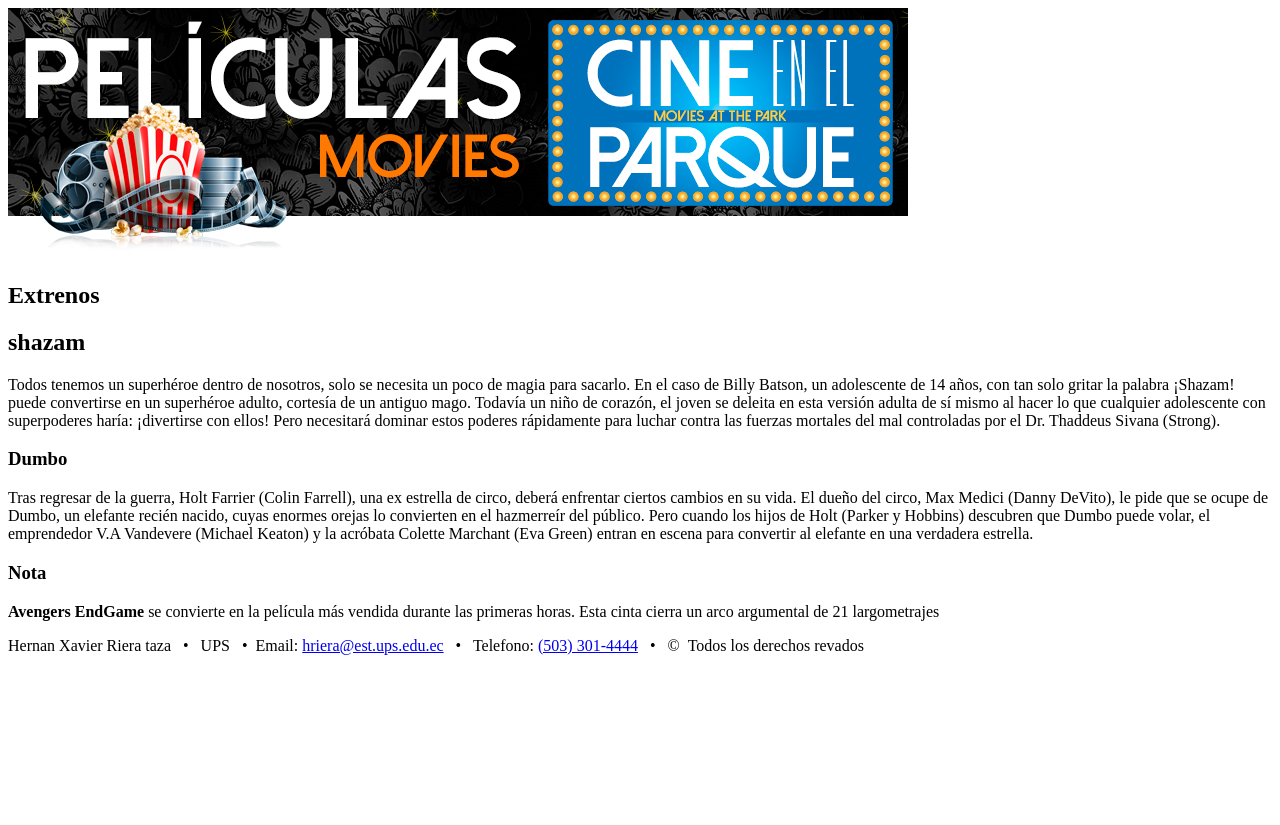
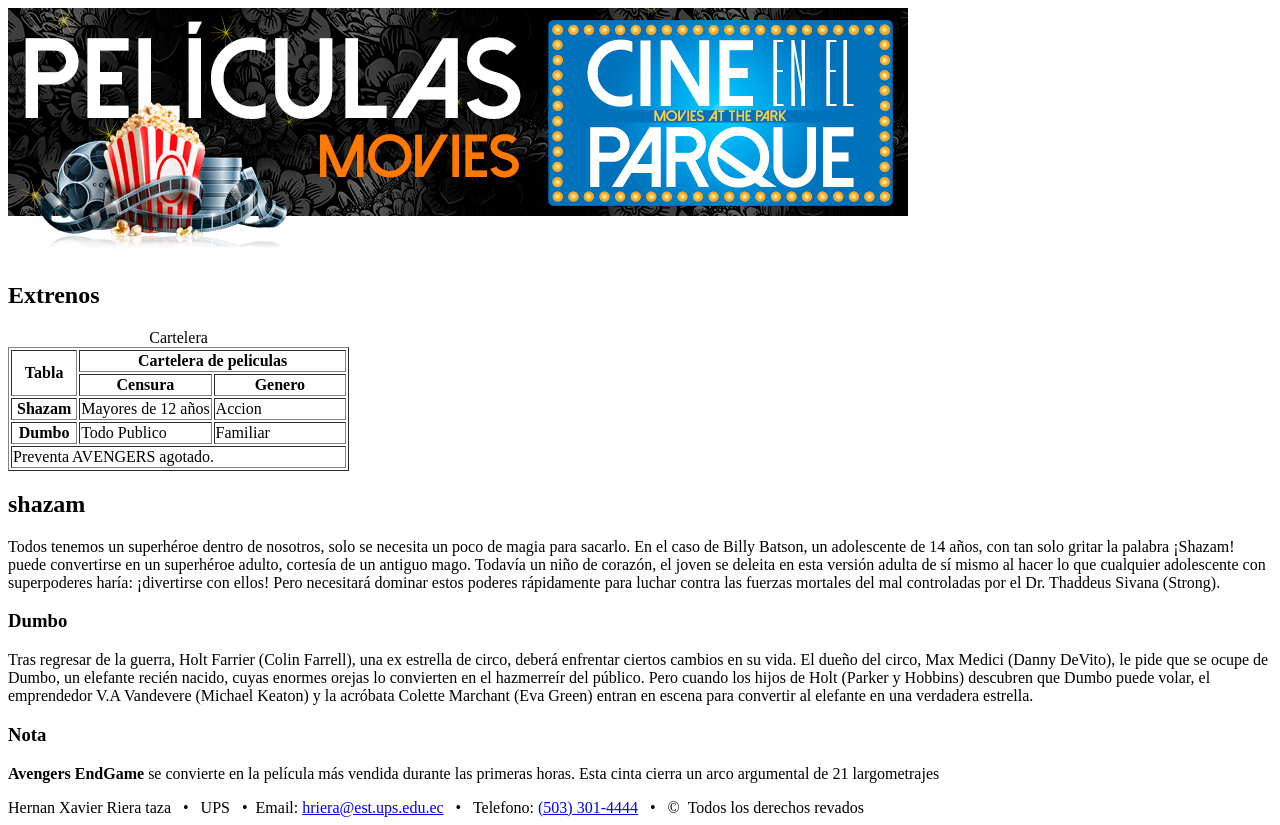
Before and after one commit to xriera/Practica01-Mi-Blog, a plain HTML site: page index.html in a window 1280 px wide. Before the commit the page ends 800 px from the top, so only its background shows below. Drawn offline with Linux system fonts and the light colour scheme.

Commit message:
Una tabla en article

```diff
--- a/index.html
+++ b/index.html
@@ -18,8 +18,42 @@
         <section>
             <h1>Extrenos  </h1>
             <article>
-
                 <!-- para la tabla -->
+                <table border="1" style=”width: 100%”>
+			<caption>Cartelera</caption>
+			<colgroup>
+				<col style="width: 20%"/>
+				<col style="width: 40%"/>
+				<col style="width: 40%"/>
+			</colgroup>
+			<thead>
+				<tr>
+					<th rowspan="2">Tabla </th>
+					<th colspan="2">Cartelera de peliculas</th>
+				</tr>
+				<tr>
+					<th>Censura</th>
+					<th>Genero</th>
+				</tr>
+			</thead>
+			<tfoot>
+				<tr>
+					<td colspan="3">Preventa AVENGERS agotado.</td>
+				</tr>
+			</tfoot>
+			<tbody>
+				<tr>
+					<th>Shazam</th>
+					<td>Mayores de 12 años</td>
+					<td>Accion</td>
+				</tr>
+				<tr>
+					<th>Dumbo</th>
+					<td>Todo Publico</td>
+					<td>Familiar</td>
+				</tr>
+			</tbody>
+		</table>
 
             </article>
             <aside>
```
